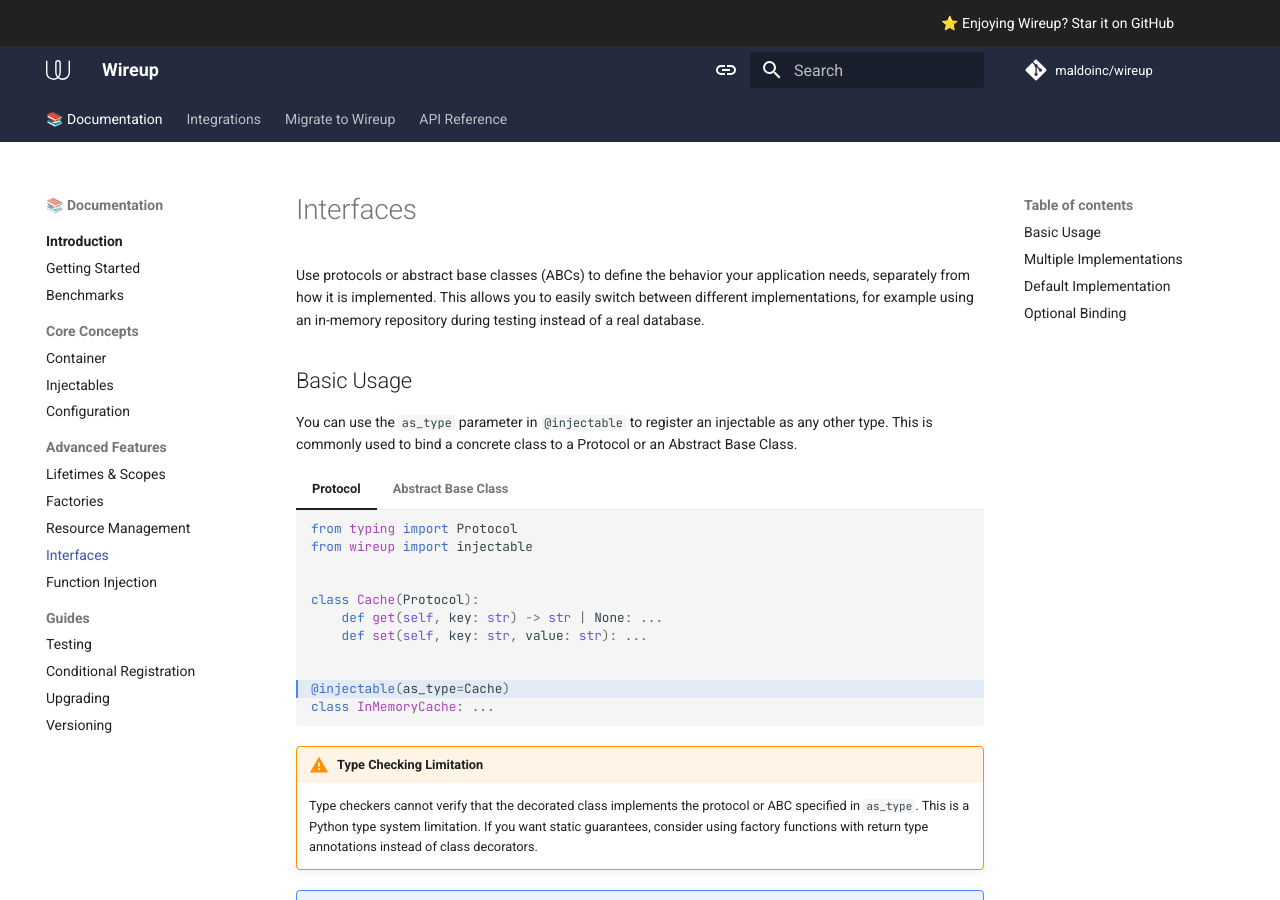
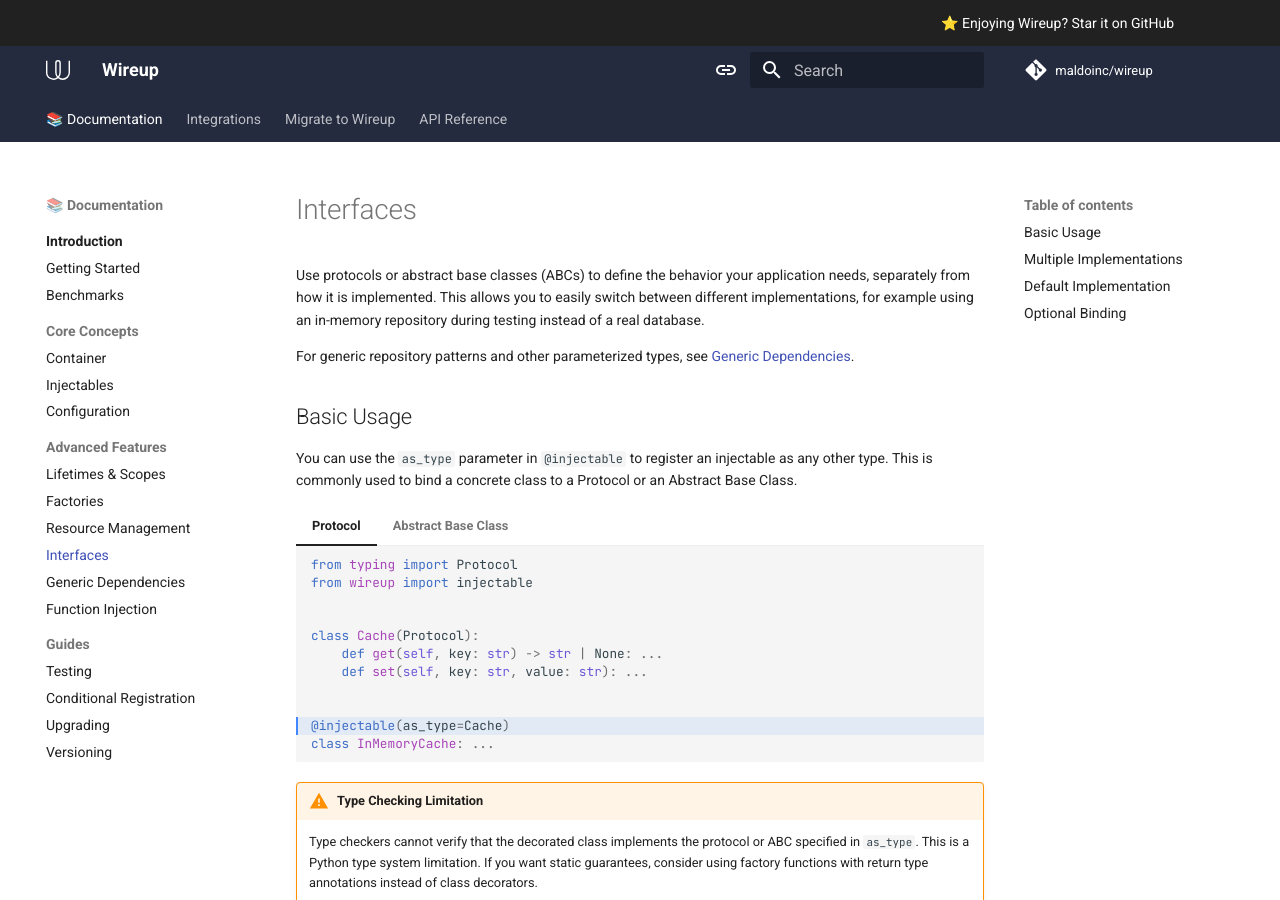
Before and after one commit to maldoinc/wireup, an MkDocs documentation site: the page built from docs/pages/interfaces.md, in a window 1280 px wide and 900 px high. Built offline with MkDocs 1.6.1 and Material for MkDocs 9.7.7, drawn with Linux system fonts in a browser that asks for light colours; comment, search, counter and statistics services are not loaded; the version menu is left out.

Commit message:
Add generic deps docs

```diff
--- a/docs/mkdocs.yml
+++ b/docs/mkdocs.yml
@@ -14,6 +14,7 @@ nav:
       - Factories: factories.md
       - Resource Management: resources.md
       - Interfaces: interfaces.md
+      - Generic Dependencies: generic_dependencies.md
       - Function Injection: function_injection.md
     - Guides:
       - Testing: testing.md
--- a/docs/pages/interfaces.md
+++ b/docs/pages/interfaces.md
@@ -1,6 +1,8 @@
 Use protocols or abstract base classes (ABCs) to define the behavior your application needs, separately from how it is
 implemented. This allows you to easily switch between different implementations, for example using an in-memory
 repository during testing instead of a real database.
+
+For generic repository patterns and other parameterized types, see [Generic Dependencies](generic_dependencies.md).
 
 ## Basic Usage
 
```
Also changed, not shown: docs/pages/generic_dependencies.md (added, +27 -0 lines).
